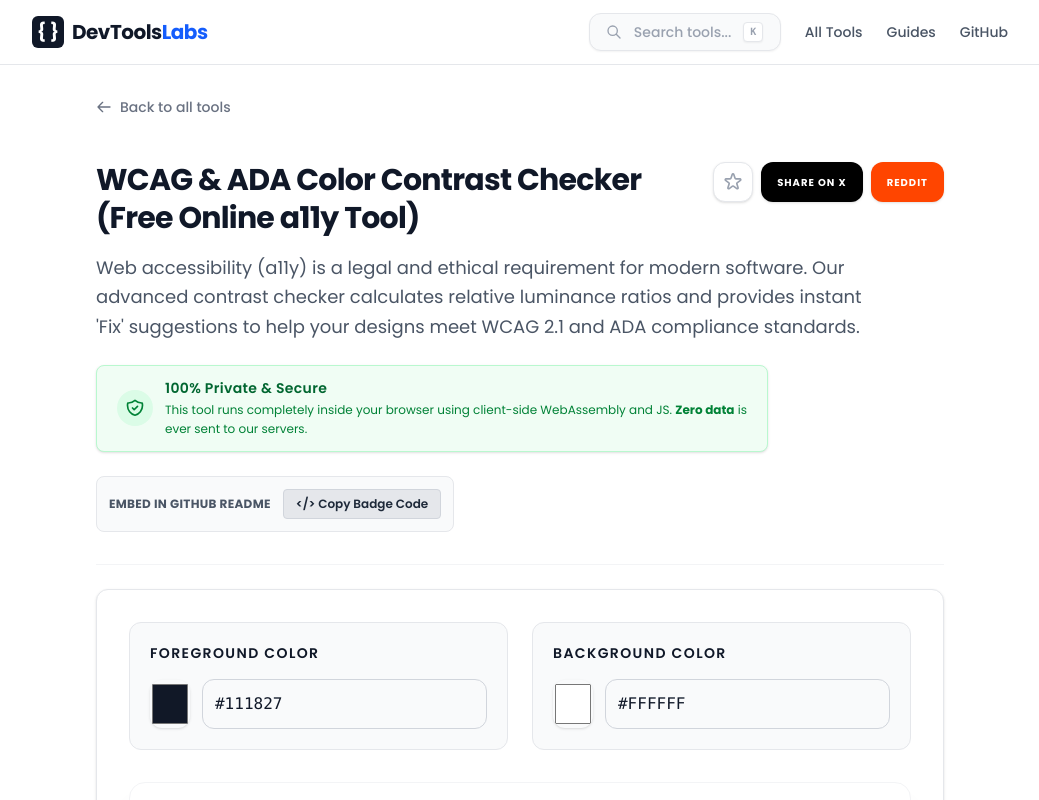
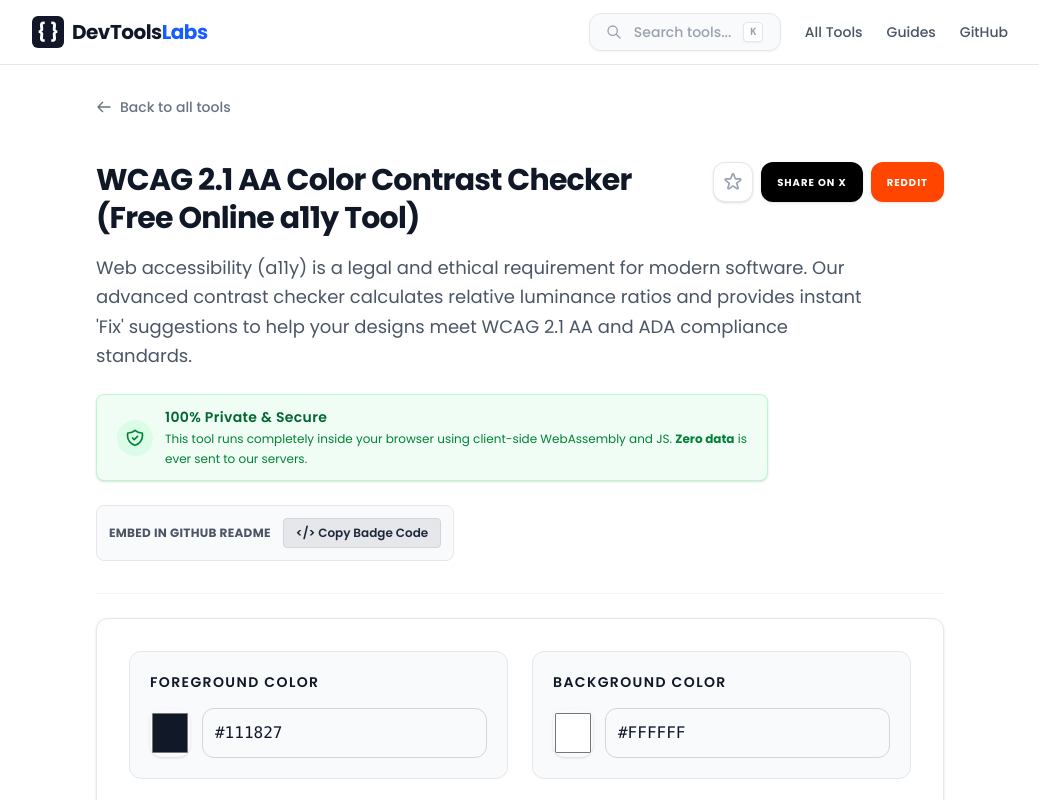
Before and after one commit to ArhamAshfaqft/devtoolslabs, a Next.js app: page /color-contrast-checker in a window 1280 px wide. Shown: the top 800 px of the page, without its empty margins (120-1159 px from the left). Built offline with nearby package versions, Linux system fonts and the light colour scheme.

Commit message:
seo: impression to click optimization (titles and h1 adjustments based on gsc)

```diff
--- a/app/color-contrast-checker/page.tsx
+++ b/app/color-contrast-checker/page.tsx
@@ -3,15 +3,15 @@ import ToolLayout from '@/components/ToolLayout';
 import ColorContrastCheckerTool from '@/components/tools/ColorContrastCheckerTool';
 
 export const metadata: Metadata = {
-  title: 'WCAG 2.1 & ADA Color Contrast Checker (Pass/Fail) | DevToolsLabs',
+  title: 'WCAG 2.1 AA Color Contrast Checker (ADA Pass/Fail) | DevToolsLabs',
   description: 'Instantly calculate color contrast ratios for WCAG 2.1 AA & AAA compliance. Get automatic color fixes to meet ADA accessibility standards. 100% free & private.',
 };
 
 export default function ColorContrastCheckerPage() {
   return (
     <ToolLayout
-      title="WCAG & ADA Color Contrast Checker (Free Online a11y Tool)"
-      intro="Web accessibility (a11y) is a legal and ethical requirement for modern software. Our advanced contrast checker calculates relative luminance ratios and provides instant 'Fix' suggestions to help your designs meet WCAG 2.1 and ADA compliance standards."
+      title="WCAG 2.1 AA Color Contrast Checker (Free Online a11y Tool)"
+      intro="Web accessibility (a11y) is a legal and ethical requirement for modern software. Our advanced contrast checker calculates relative luminance ratios and provides instant 'Fix' suggestions to help your designs meet WCAG 2.1 AA and ADA compliance standards."
       toolNode={<ColorContrastCheckerTool />}
       howTo={[
         "Type your foreground text color and background color in HEX format.",
--- a/app/jwt-expiry-checker/page.tsx
+++ b/app/jwt-expiry-checker/page.tsx
@@ -45,6 +45,14 @@ export default function JwtExpiryCheckerPage() {
         {
           question: "Why does it say 'Invalid JWT structure'?",
           answer: "If you receive this error, either the string you pasted is not a properly formatted JWT (Header.Payload.Signature), or the decoded payload does not contain an 'exp' field. Some tokens are designed to live forever and omit the expiration claim entirely."
+        },
+        {
+          question: "Can I use this to refresh an expired token?",
+          answer: "No. A JWT cannot be modified or 'renewed' once its expiration time has passed, because changing the payload alters the signature. You must request a brand new token from your authentication server."
+        },
+        {
+          question: "What timezone does the expiration date use?",
+          answer: "The tool converts the Unix standard UTC timestamp baked into the token into your browser's local timezone for easier reading."
         }
       ]}
       relatedTools={[
--- a/app/regex-generator/page.tsx
+++ b/app/regex-generator/page.tsx
@@ -4,15 +4,15 @@ import ToolLayout from '@/components/ToolLayout';
 import RegexGeneratorTool from '@/components/tools/RegexGeneratorTool';
 
 export const metadata: Metadata = {
-  title: 'Regular Expression Generator (Learn & Write Regex Online)',
+  title: 'Regex Generator & Creator (Write Regular Expressions Online)',
   description: 'Instantly generate standard regular expressions for emails, URLs, IP addresses, dates, and passwords. Copy and paste ready-to-use Regex patterns.',
 };
 
 export default function RegexGeneratorPage() {
   return (
     <ToolLayout
-      title="Regex Generator (Create Regular Expressions Online)"
-      intro="Struggling to remember complex Regex syntax? You are not alone. This Regular Expression Generator provides instant, battle-tested standard regex patterns for the most common development use cases. Simply click what you need to match, adjust your flags, and copy the pattern directly into your codebase."
+      title="Regex Generator & Creator (Build Regular Expressions)"
+      intro="Struggling to remember complex Regex syntax? You are not alone. This Regular Expression Generator and Creator provides instant, battle-tested standard regex patterns for the most common development use cases. Simply click what you need to match, adjust your flags, and copy the pattern directly into your codebase."
       toolNode={<RegexGeneratorTool />}
       howTo={[
         "Select the type of data you want to match from the list (Email, URL, Phone Number, etc).",
```
